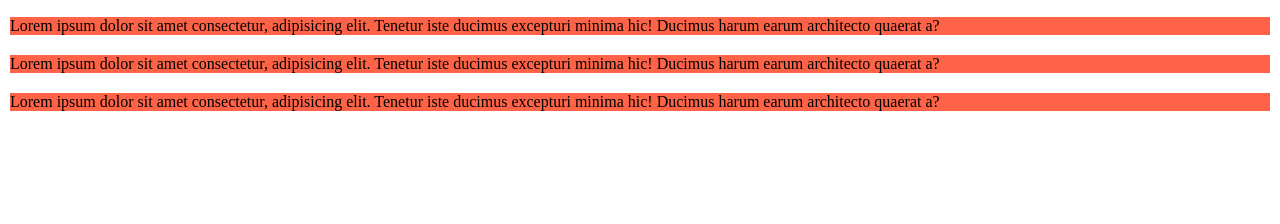
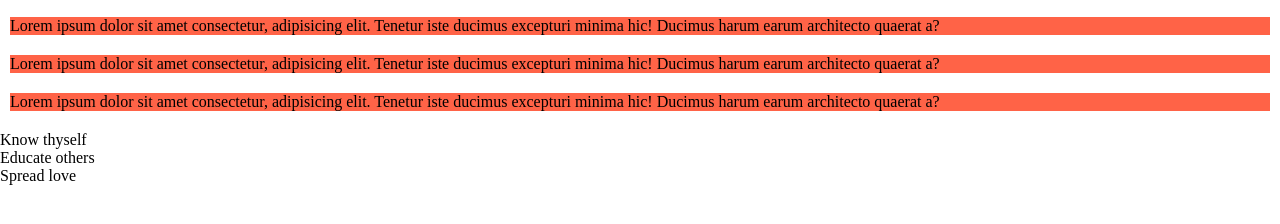
Before and after one commit to toimurhasan/my-first-web, a plain HTML site: page index.html in a window 1280 px wide. Shown: the part 40-264 px from the top of the page. Drawn offline with Linux system fonts and the light colour scheme.

Commit message:
added a list

```diff
--- a/index.html
+++ b/index.html
@@ -25,5 +25,10 @@
       Lorem ipsum dolor sit amet consectetur, adipisicing elit. Tenetur iste ducimus excepturi
       minima hic! Ducimus harum earum architecto quaerat a?
     </div>
+    <ol>
+      <li>Know thyself</li>
+      <li>Educate others</li>
+      <li>Spread love</li>
+    </ol>
   </body>
 </html>
```
